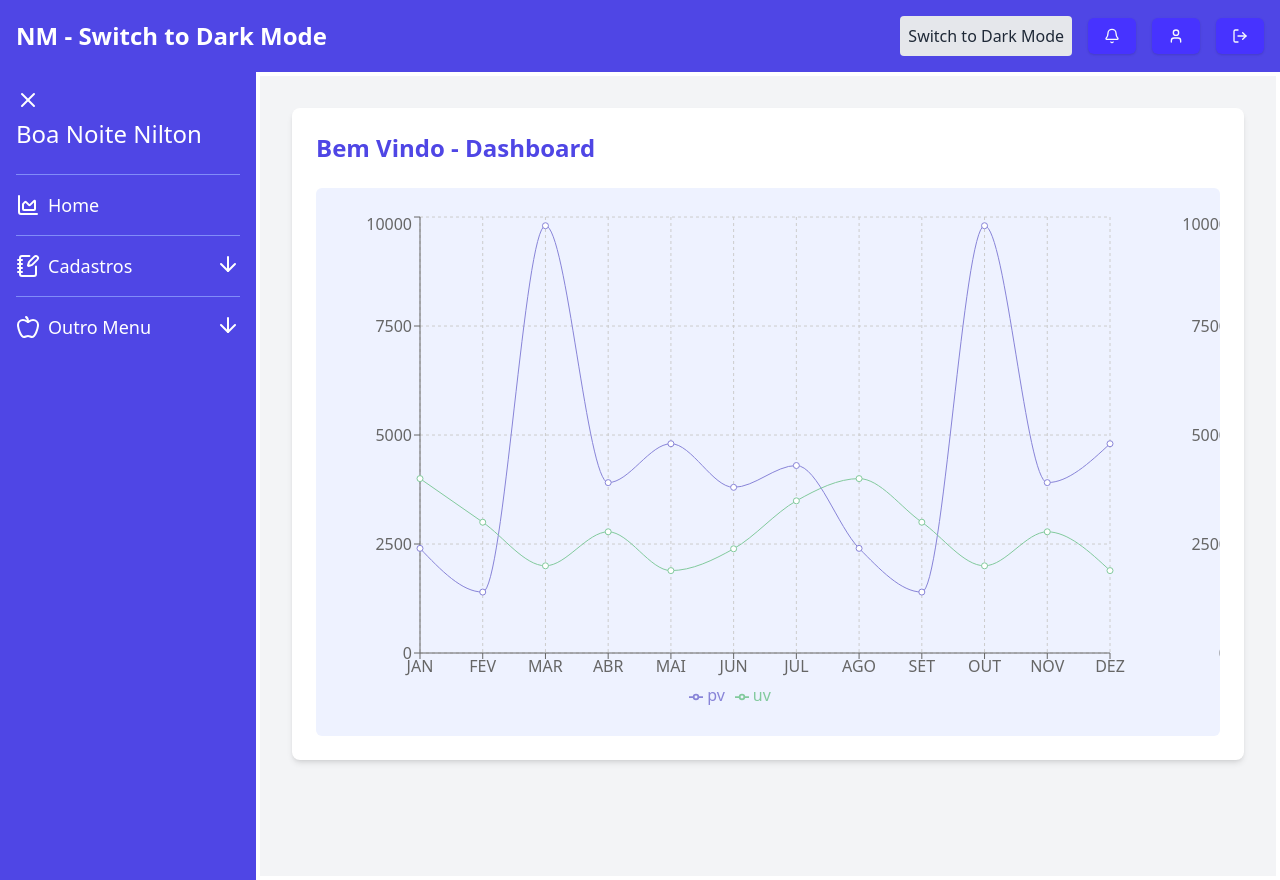
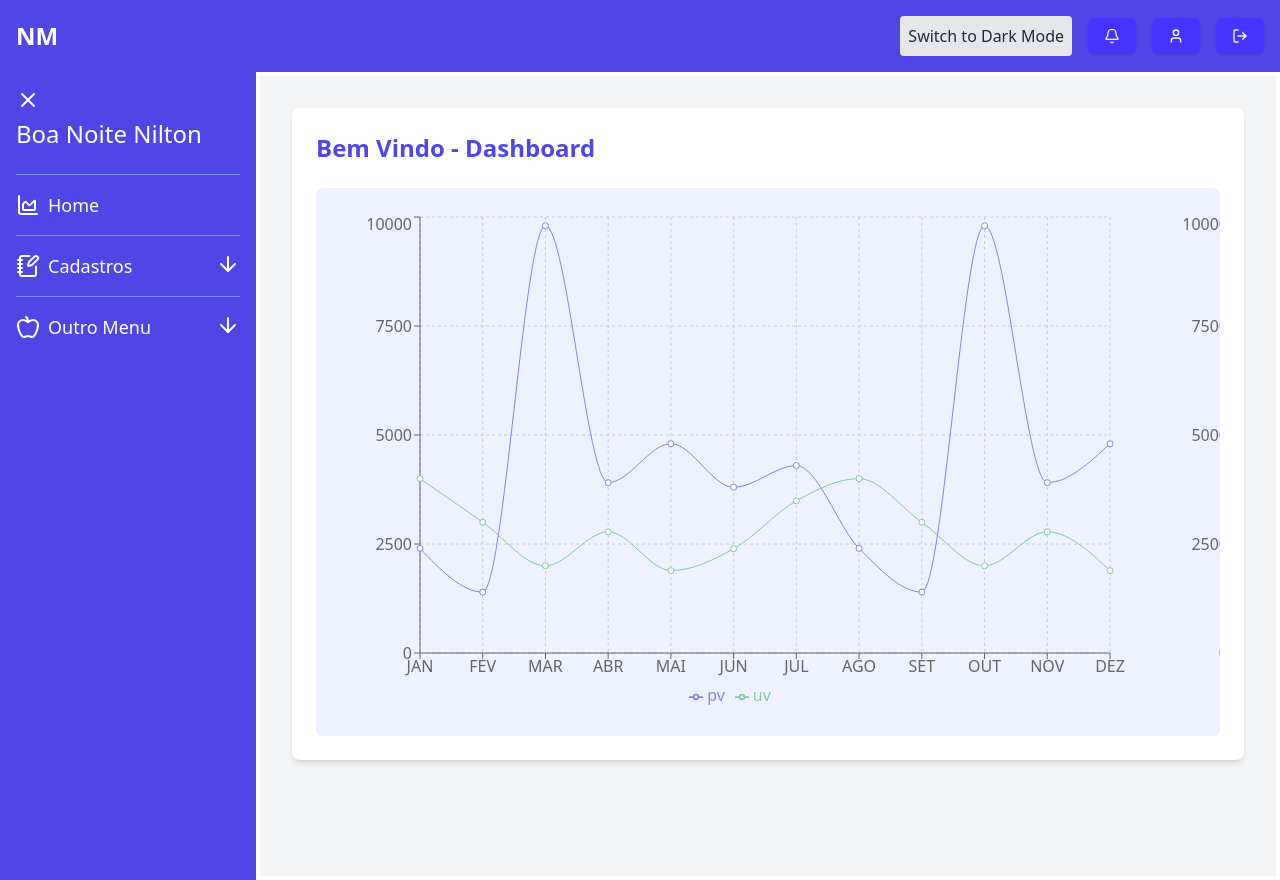
Before and after one commit to NiltonMoraesNeto/my-dashboard, a React (Vite) app: page /home in a window 1280 px wide. Built offline with nearby package versions, Linux system fonts and the light colour scheme; sample sign-in values are in the browser's storage.

Commit message:
add theme dark-light

```diff
--- a/src/components/header.tsx
+++ b/src/components/header.tsx
@@ -3,12 +3,11 @@ import { Link, useNavigate } from "react-router-dom";
 import { Bell, LogOut, User } from "lucide-react";
 import { Button } from "./ui/button";
 import { useAuth } from "../contexts/auth-context";
-import { useTheme } from "../contexts/theme-context";
+import { ThemeToggle } from "./theme-toogle";
 
 const Header: React.FC = () => {
   const { logout } = useAuth();
   const navigate = useNavigate();
-  const { theme, toggleTheme } = useTheme();
 
   const handleLogout = () => {
     logout();
@@ -19,21 +18,12 @@ const Header: React.FC = () => {
     <header className="bg-indigo-600 dark:bg-red-500 text-white dark:text-blue-600 p-4 flex justify-between items-center">
       <div className="flex items-center">
         <Link to="/home" className="text-2xl font-bold hover:text-gray-300">
-          NM -{" "}
-          {theme === "dark" ? "Switch to Light Mode" : "Switch to Dark Mode"}
+          NM
         </Link>
       </div>
       <div className="flex items-center space-x-4">
-        <button
-          onClick={toggleTheme}
-          className="p-2 rounded bg-gray-200 dark:bg-gray-800 text-gray-800 dark:text-gray-200"
-        >
-          {theme === "dark" ? "Switch to Light Mode" : "Switch to Dark Mode"}
-        </button>
-        <Button
-          className="focus:outline-none hover:text-gray-300"
-          onClick={toggleTheme}
-        >
+        <ThemeToggle />
+        <Button className="focus:outline-none hover:text-gray-300">
           <Bell size={24} />
         </Button>
         <Button
--- /dev/null
+++ b/src/components/theme-toogle.tsx
@@ -0,0 +1,14 @@
+import { useTheme } from "../contexts/theme-context";
+
+export function ThemeToggle() {
+  const { theme, toggleTheme } = useTheme();
+
+  return (
+    <button
+      onClick={toggleTheme}
+      className="p-2 rounded bg-gray-200 dark:bg-gray-800 text-gray-800 dark:text-gray-200"
+    >
+      {theme === "dark" ? "Switch to Light Mode" : "Switch to Dark Mode"}
+    </button>
+  );
+}
```
